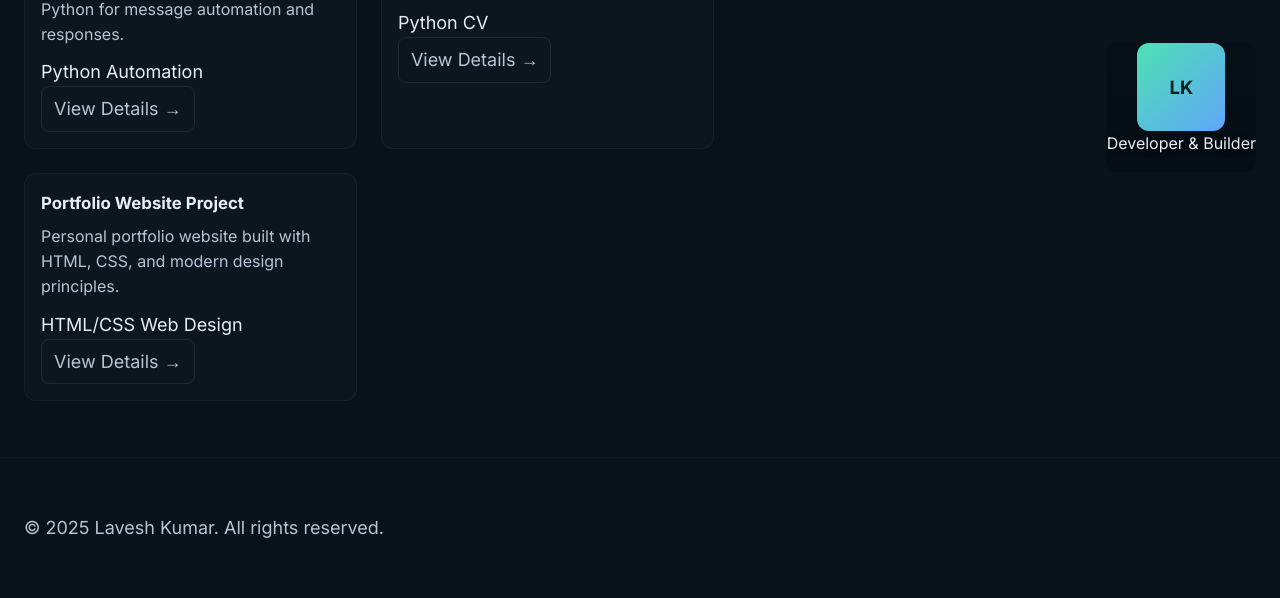
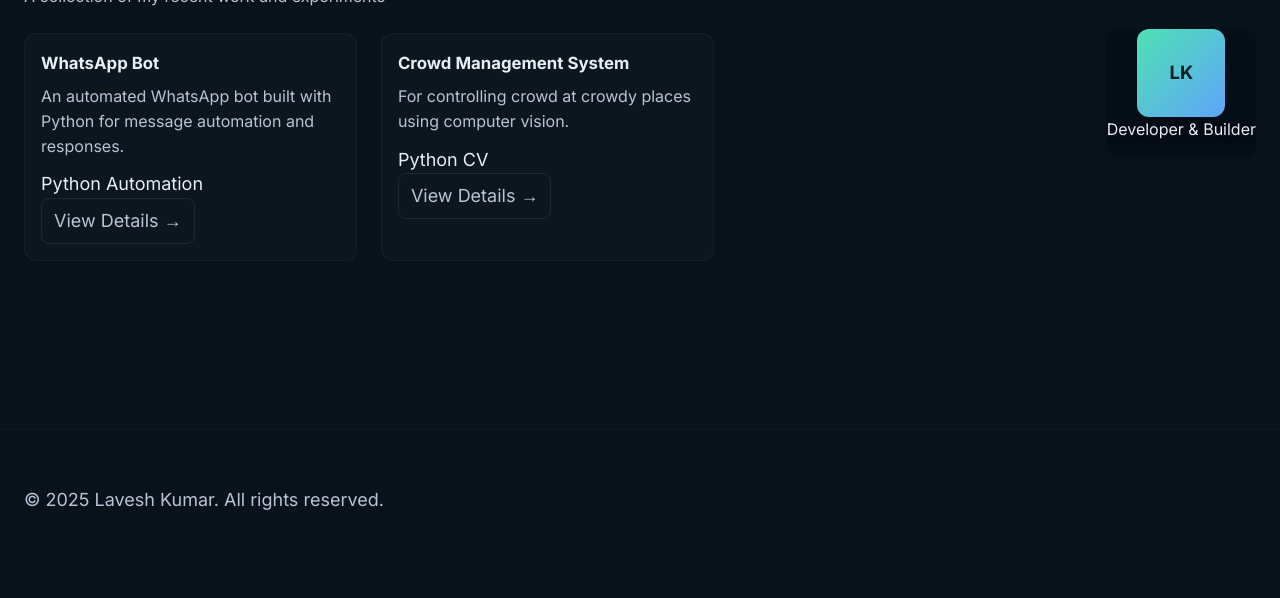
Before and after one commit to Lavesh481/Web_Project, a plain HTML site: page projects.html in a window 1280 px wide. Shown: the part 307-905 px from the top of the page. After the commit the page ends 877 px from the top, so only its background shows below. Drawn offline with Linux system fonts and the light colour scheme.

Commit message:
added new changes

```diff
--- a/projects.html
+++ b/projects.html
@@ -36,7 +36,7 @@
 
           <div class="projects-grid">
             <article class="project-card">
-                <a href="https://github.com/Lavesh481/HAJIRI.git" class="project-link">
+                <a href="https://github.com/Lavesh481/HAJIRI.git" class="project-link" target="_blank" rel="noopener">
                     <h3 class="project-title">WhatsApp Bot</h3>
                     <p>An automated WhatsApp bot built with Python for message automation and responses.</p>
                     <div class="project-tags">
@@ -48,24 +48,12 @@
             </article>
 
             <article class="project-card">
-                <a href="https://github.com/Lavesh481/CROWD_MANAGEMENT.git" class="project-link">
+                <a href="https://github.com/Lavesh481/CROWD_MANAGEMENT.git" class="project-link" target="_blank" rel="noopener">
                     <h3 class="project-title">Crowd Management System</h3>
-                    <p> For controlling crowd at crowdy places.</p>
+                    <p>For controlling crowd at crowdy places using computer vision.</p>
                     <div class="project-tags">
                         <span class="project-tag">Python</span>
                         <span class="project-tag">CV</span>
-                    </div>
-                    <span class="btn-outline">View Details →</span>
-                </a>
-            </article>
-
-            <article class="project-card">
-                <a href=" https://lavesh481.github.io/Web_Project/index.html" class="project-link">
-                    <h3 class="project-title">Portfolio Website Project</h3>
-                    <p>Personal portfolio website built with HTML, CSS, and modern design principles.</p>
-                    <div class="project-tags">
-                        <span class="project-tag">HTML/CSS</span>
-                        <span class="project-tag">Web Design</span>
                     </div>
                     <span class="btn-outline">View Details →</span>
                 </a>
```
